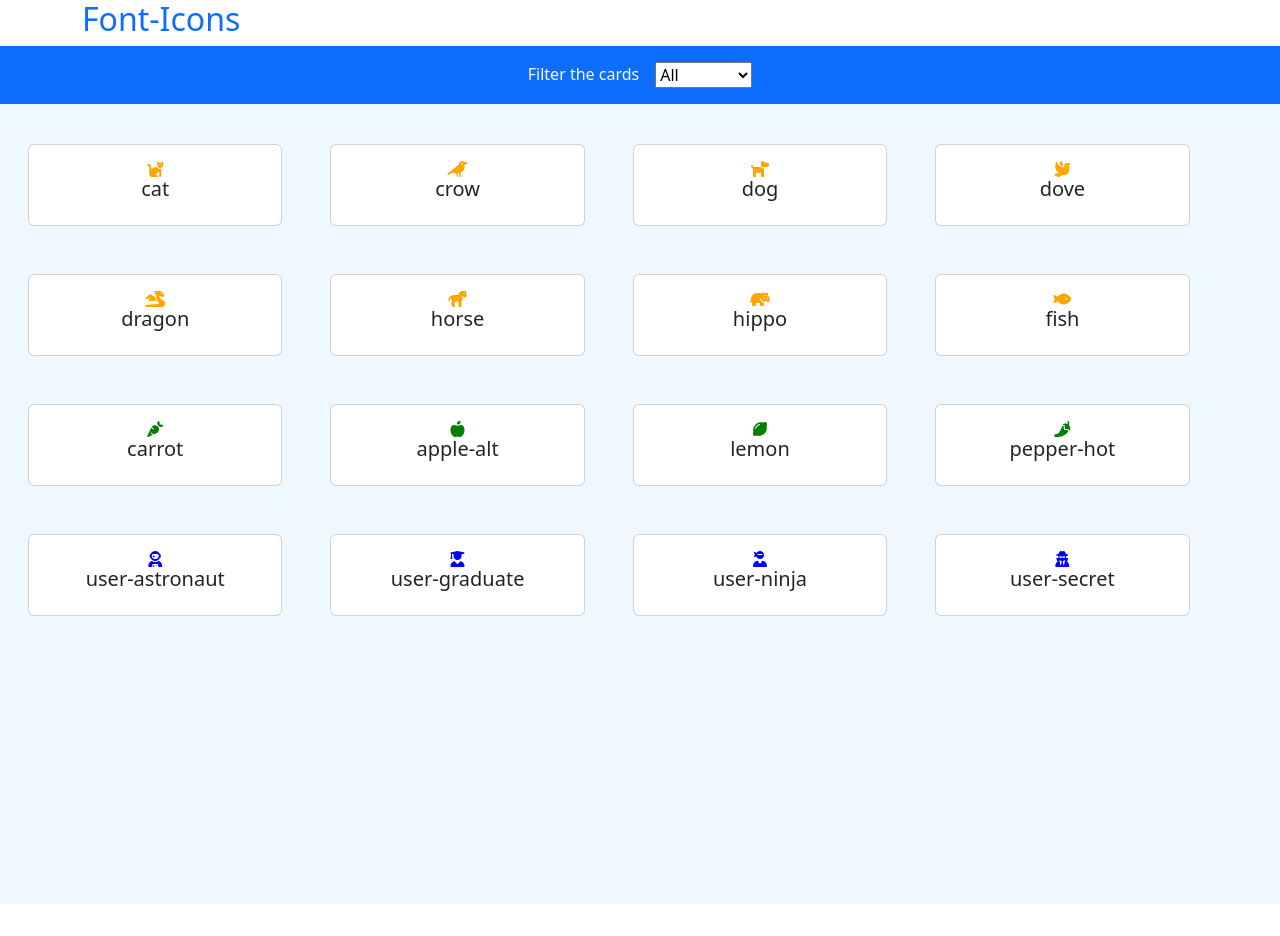
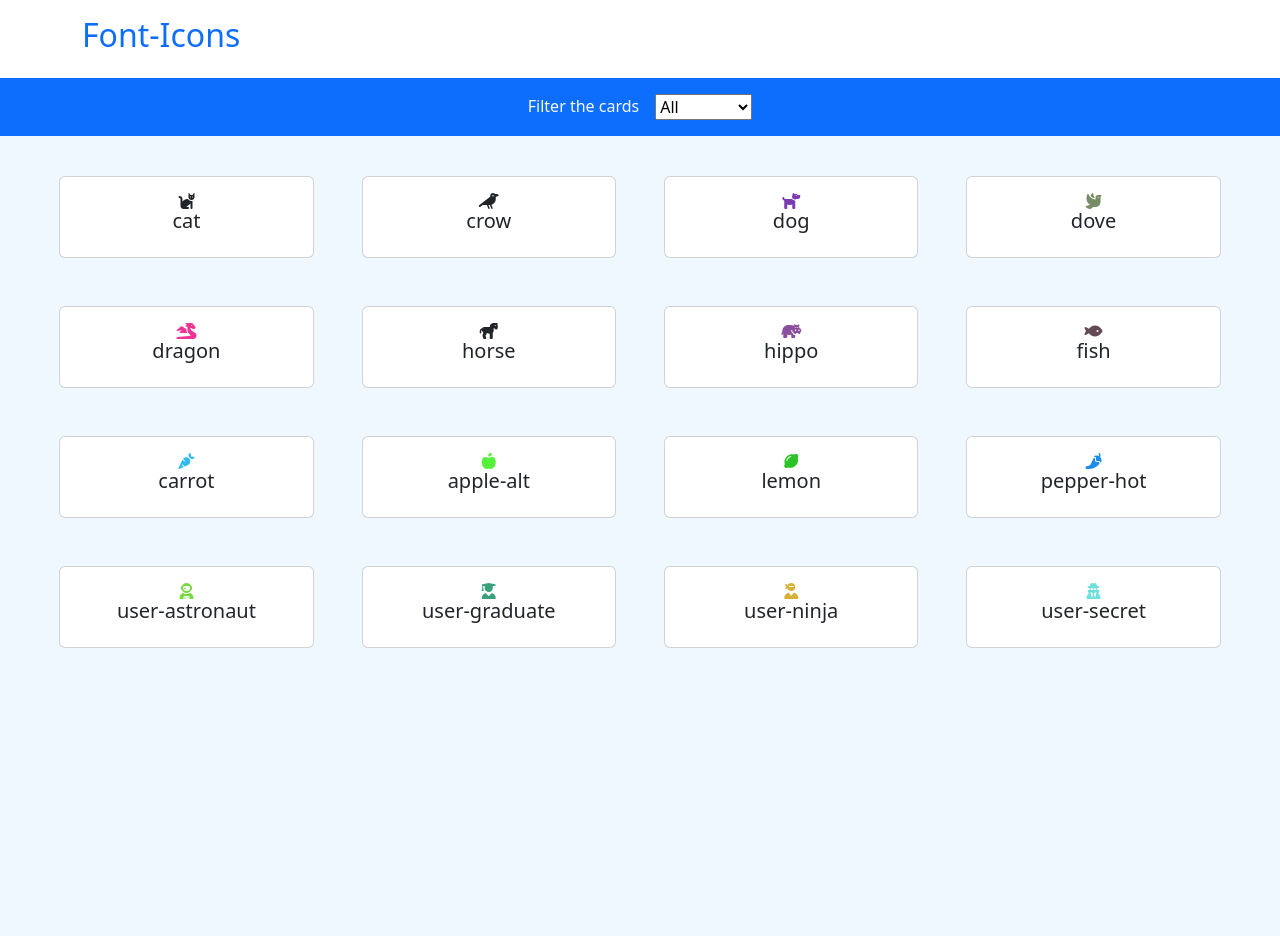
Before and after one commit to G-Lumia/js-es6-icons, a plain HTML site: page index.html in a window 1280 px wide. Before the commit the page ends 904 px from the top, so only its background shows below. Drawn offline with nearby package versions, Linux system fonts and the light colour scheme.

Commit message:
Bonus 1 completed

```diff
--- a/index.html
+++ b/index.html
@@ -10,7 +10,7 @@
   </head>
   <body>
     <header>
-        <div class="container">
+        <div class="container py-3">
             <h2 class="text-primary">
                 Font-Icons
             </h2>
@@ -26,7 +26,7 @@
         </select>
     </nav>
     <main>
-        <div id="cards" class="row row-cols-5 p-3">
+        <div id="cards" class="row row-cols-5 p-3 justify-content-center">
 
         </div>
     </main>
--- a/js/myscript.js
+++ b/js/myscript.js
@@ -137,7 +137,8 @@ function createCards()
 
         card.classList.add("card" , "col" , "py-3" , "m-4" , "flex-columns" , "align-items-center" , "text-center");
         icon.classList.add(element.prefix + element.family , element.prefix + element.name);
-        icon.style.color = element.color;
+        icon.style.color = "#" + Math.floor(Math.random()*16777215).toString(16);
+        console.log(icon.style.color);
         name.innerText = element.name;
 
         card.appendChild(icon);
```
